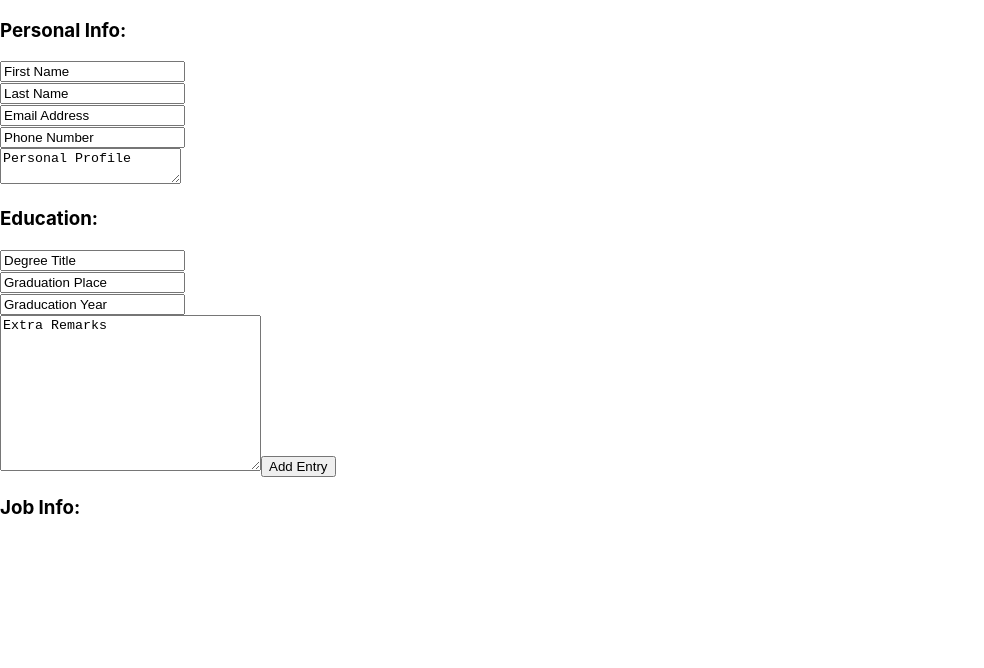
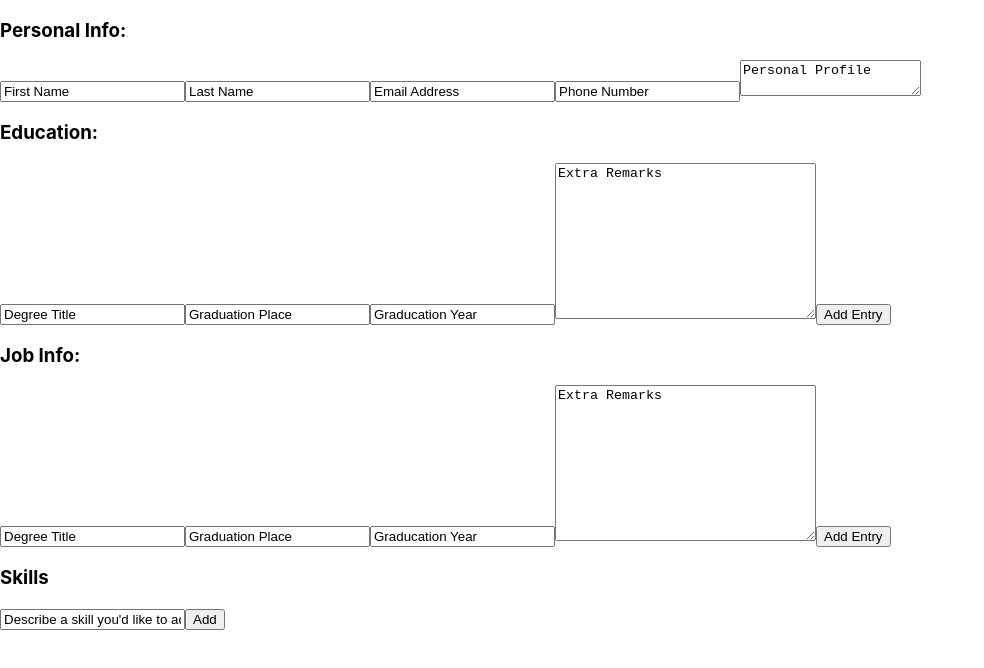
Before and after one commit to carloshrm/make-cv-tool, a React (Create React App) app: page / in a window 1280 px wide. Shown: the top 668 px of the page, without its empty margins (0-984 px from the left). Built offline with nearby package versions, Linux system fonts and the light colour scheme.

Commit message:
base cv layout

```diff
--- a/src/App.js
+++ b/src/App.js
@@ -2,6 +2,7 @@ import "./App.css";
 import EducationInfo from "./components/EducationInfo";
 import JobInfo from "./components/JobInfo";
 import PersonalInfo from "./components/PersonalInfo";
+import SkillsHobbies from "./components/SkillsHobbies";
 
 // required info
 
@@ -10,6 +11,7 @@ import PersonalInfo from "./components/PersonalInfo";
 // personal profile
 
 // template form - add individual entries
+
 // job history
 // ( date - role title, location, comp name)
 
@@ -28,6 +30,7 @@ function App() {
       <PersonalInfo />
       <EducationInfo />
       <JobInfo />
+      <SkillsHobbies />
     </div>
   );
 }
--- a/src/components/DisplayListedEntry.js
+++ b/src/components/DisplayListedEntry.js
@@ -2,7 +2,7 @@ import React from "react";
 
 function displayListedEntry({ id, singleEntryInfo, removeEntry }) {
   return (
-    <div className="education_entry">
+    <div>
       <ul>
         <li>{singleEntryInfo.entryTitle}</li>
         <li>{singleEntryInfo.entryLocation}</li>
--- a/src/components/InputField.js
+++ b/src/components/InputField.js
@@ -12,7 +12,7 @@ function InputField({ dataValue, setDataFunction, fieldType, displaySwitch }) {
   }
 
   return (
-    <div>
+    <>
       <input
         onBlur={editField}
         ref={inputRef}
@@ -26,7 +26,7 @@ function InputField({ dataValue, setDataFunction, fieldType, displaySwitch }) {
       <span style={{ display: "none" }} ref={displayRef} onClick={editField}>
         {dataValue}
       </span>
-    </div>
+    </>
   );
 }
 
--- a/src/components/JobInfo.js
+++ b/src/components/JobInfo.js
@@ -1,15 +1,38 @@
 import React, { useState } from "react";
+import DisplayListedEntry from "./DisplayListedEntry";
+import InformationListEntry from "./InformationListEntry";
 
 // template form - add individual entries
 // job history
 // ( date - role title, location, comp name)
 
 function JobInfo() {
-  const [jobInfo, setJobInfo] = useState([]);
+  const [jobInfo, setJobInfoEntry] = useState([]);
+
+  const defaultValues = {
+    title: "Degree Title",
+    location: "Graduation Place",
+    year: "Graducation Year",
+    remarks: "Extra Remarks",
+  };
+
+  function removeEntry(targetIndex) {
+    setJobInfoEntry(jobInfo.filter((e, i) => i !== targetIndex));
+  }
 
   return (
-    <div id="job_info">
+    <div id="job_info_div">
       <h3>Job Info:</h3>
+
+      {jobInfo.map((entry, i) => (
+        <DisplayListedEntry key={i} id={i} singleEntryInfo={entry} removeEntry={removeEntry} />
+      ))}
+
+      <InformationListEntry
+        info={jobInfo}
+        addEntry={setJobInfoEntry}
+        defaultValues={defaultValues}
+      />
     </div>
   );
 }
--- /dev/null
+++ b/src/components/SkillsHobbies.js
@@ -0,0 +1,32 @@
+import React, { useEffect, useState } from "react";
+import InputField from "./InputField";
+
+function SkillsHobbies() {
+  const [skillEntries, setSkillEntries] = useState([]);
+  const [individualSkill, setIndividualSkill] = useState("");
+
+  const skillDefault = "Describe a skill you'd like to add...";
+
+  function addSkill(content) {
+    setSkillEntries([...skillEntries, individualSkill]);
+    setIndividualSkill(skillDefault);
+  }
+  useEffect(() => {
+    setIndividualSkill(skillDefault);
+  }, []);
+
+  return (
+    <div className="skills_and_hobbies_div">
+      <h3>Skills</h3>
+      <ul>{skillEntries.length > 0 && skillEntries.map((entry, i) => <li key={i}>{entry}</li>)}</ul>
+      <InputField
+        dataValue={individualSkill}
+        setDataFunction={setIndividualSkill}
+        fieldType="text"
+      />
+      <button onClick={addSkill}>Add</button>
+    </div>
+  );
+}
+
+export default SkillsHobbies;
```
